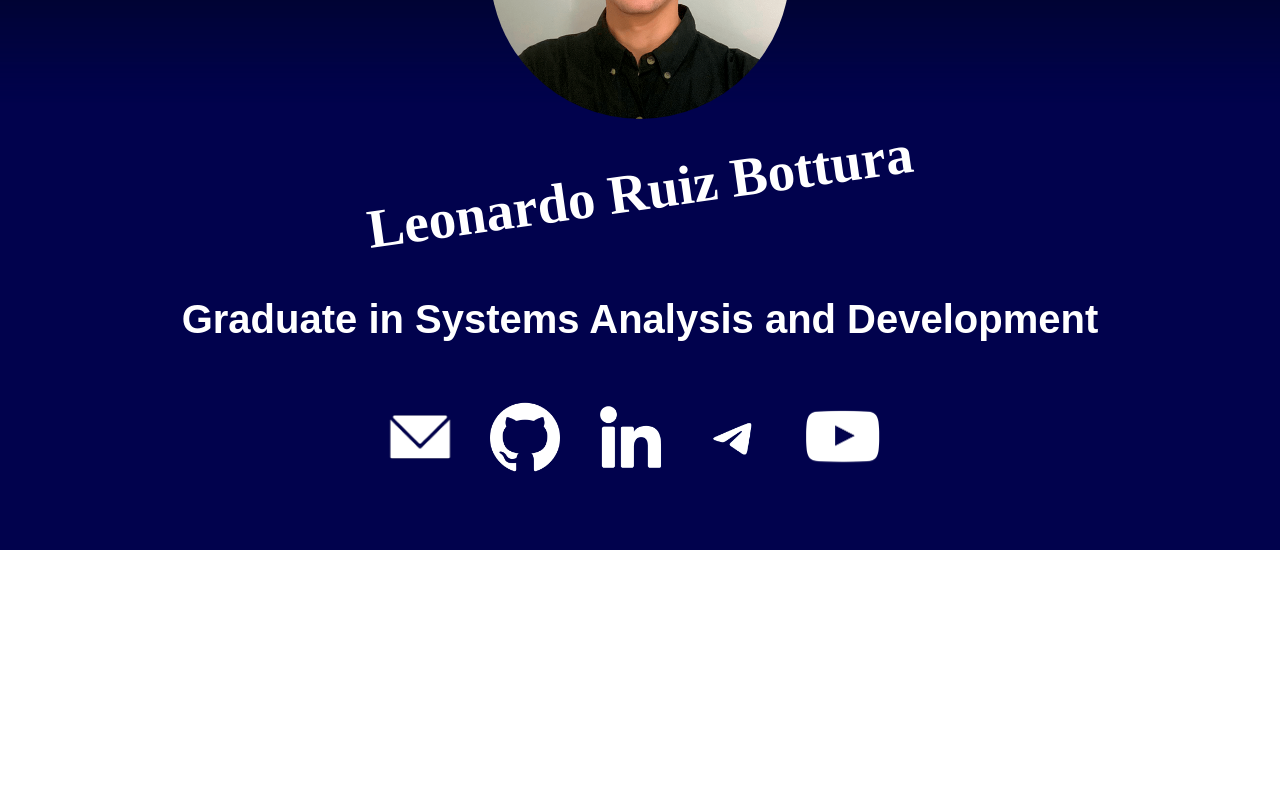
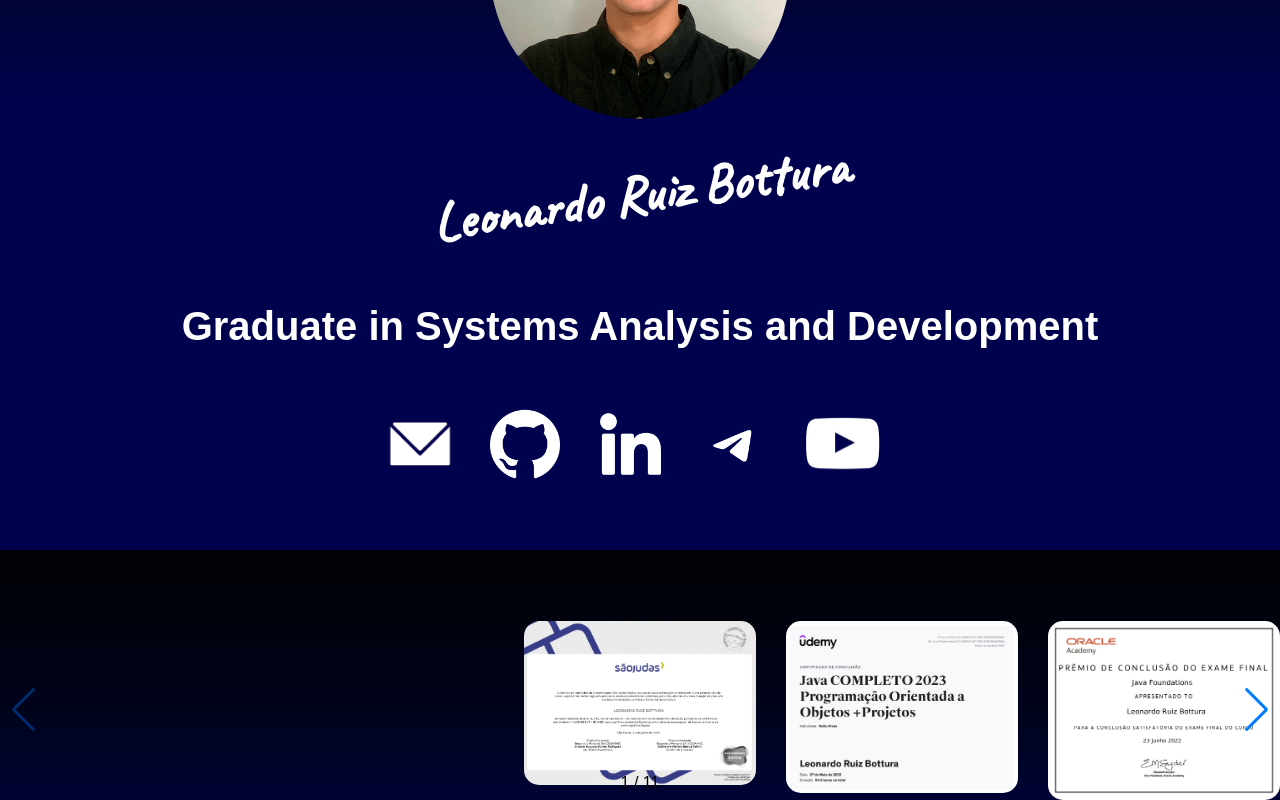
Before and after one commit to LeonardoRuizB/2023_Portifolio_Leonardo_Bottura_ADS, a React (Vite) app: page / in a window 1280 px wide. Shown: the part 250-1050 px from the top of the page. Before the commit the page ends 800 px from the top, so only its background shows below. Built offline with nearby package versions, Linux system fonts and the light colour scheme.

Commit message:
feat: styling css

```diff
--- a/index.html
+++ b/index.html
@@ -3,7 +3,13 @@
   <head>
     <meta charset="UTF-8" />
     <meta name="viewport" content="width=device-width, initial-scale=1.0" />
+
+    <meta name="viewport" content="width=device-width, initial-scale=1, maximum-scale=1, user-scalable=no">
+
     <link rel="shortcut icon" href="/src/assets/favion/favicon-dev.png" type="image/x-icon">k
+
+    <link rel="stylesheet" href="https://fonts.googleapis.com/css2?family=Caveat&display=swap">
+
     <title>Portifólio Leo Bottura - ReactJS</title>
   </head>
   <body>
--- a/src/App.jsx
+++ b/src/App.jsx
@@ -1,11 +1,13 @@
 import React from 'react';
 import ContainerTop from './Components/Top/Container-top';
+import Carousel from './Components/Carousel/Carousel';
 
 function App() {
 
   return (
     <>
       <ContainerTop />
+      <Carousel />
     </>
   )
 }
--- /dev/null
+++ b/src/Components/Carousel/Carousel.css
@@ -0,0 +1,20 @@
+.swiper {
+    width: 100%;
+    height: 100%;
+}
+
+.swiper-slide {
+    width: 100%;
+    height: 100%;
+    display: flex;
+    justify-content: center;
+    align-items: center;
+    border-radius: 15px;
+}
+
+.swiper-slide img {
+    display: block;
+    width: 100%;
+    height: 100%;
+    object-fit: cover;
+}
--- /dev/null
+++ b/src/Components/Carousel/Carousel.jsx
@@ -0,0 +1,119 @@
+import React, { useRef, useState } from 'react';
+import { Swiper, SwiperSlide } from 'swiper/react';
+
+import "./Carousel.css";
+import 'swiper/css/pagination';
+import 'swiper/css/navigation';
+import 'swiper/css';
+
+
+import { Pagination, Navigation } from 'swiper/modules';
+
+import slide_image_1 from "../../assets/certificates/USJT - Diploma Superior Análise e Desenvolvimento de Sistemas-1.png";
+import slide_image_2 from "../../assets/certificates/Udemy - Java Completo Programação orientada a objetos + Projetos-1.png";
+import slide_image_3 from "../../assets/certificates/Oracle - Java Foundations-1.png";
+import slide_image_4 from "../../assets/certificates/Oracle - Java Fundamentals-1.png";
+import slide_image_5 from "../../assets/certificates/Udemy - Microsserviços Java com Spring Boot e Spring Cloud-1.png";
+import slide_image_6 from "../../assets/certificates/Udemy - Aprenda Javascript, jQuery, Ajax e Json do Zero na Prática-1.png";
+import slide_image_7 from "../../assets/certificates/Google Cloud - Computing Foundations Academy-1.png";
+import slide_image_8 from "../../assets/certificates/AWS - Academy Cloud Foundations-1.png";
+import slide_image_9 from "../../assets/certificates/CertiProf - Scrum Foundation Professional Certificate SFPC-1.png";
+import slide_image_10 from "../../assets/certificates/Extensão - Logica de programação com python-1.png";
+import slide_image_11 from "../../assets/certificates/Extensão - Metodologias ágeis como melhorar a performance de seu projeto-1.png";
+
+function Carousel() {
+    const [swiperRef, setSwiperRef] = useState(null);
+
+    let appendNumber = 4;
+    let prependNumber = 1;
+
+    const prepend2 = () => {
+        swiperRef.prependSlide([
+            '<div class="swiper-slide">Slide ' + --prependNumber + '</div>',
+            '<div class="swiper-slide">Slide ' + --prependNumber + '</div>',
+        ]);
+    };
+
+    const prepend = () => {
+        swiperRef.prependSlide(
+            '<div class="swiper-slide">Slide ' + --prependNumber + '</div>'
+        );
+    };
+
+    const append = () => {
+        swiperRef.appendSlide(
+            '<div class="swiper-slide">Slide ' + ++appendNumber + '</div>'
+        );
+    };
+
+    const append2 = () => {
+        swiperRef.appendSlide([
+            '<div class="swiper-slide">Slide ' + ++appendNumber + '</div>',
+            '<div class="swiper-slide">Slide ' + ++appendNumber + '</div>',
+        ]);
+    };
+
+    return (
+        <div className='container-carousel'>
+            <Swiper
+                onSwiper={setSwiperRef}
+                slidesPerView={5}
+                centeredSlides={true}
+                spaceBetween={30}
+                pagination={{
+                    type: 'fraction',
+                }}
+                breakpoints={{
+                    1024: {
+                        slidesPerView: 5, // Reduz o número de slides em telas maiores
+                    },
+                    768: {
+                        slidesPerView: 1, // Reduz ainda mais em telas médias
+                    },
+                    480: {
+                        slidesPerView: 1, // Apenas um slide visível em dispositivos menores
+                    },
+                }}
+                navigation={true}
+                modules={[Pagination, Navigation]}
+                className="mySwiper"
+            >
+                <SwiperSlide className='swiper-slide'>
+                    <img src={slide_image_1} alt="Diploma Superior Análise e Desenvolvimento de Sistemas" />
+                </SwiperSlide>
+                <SwiperSlide className='swiper-slide'>
+                    <img src={slide_image_2} alt="Java Completo Programação orientada a objetos" />
+                </SwiperSlide>
+                <SwiperSlide className='swiper-slide'>
+                    <img src={slide_image_3} alt="Java Foundations" />
+                </SwiperSlide>
+                <SwiperSlide className='swiper-slide'>
+                    <img src={slide_image_4} alt="Java Fundamentals" />
+                </SwiperSlide>
+                <SwiperSlide className='swiper-slide'>
+                    <img src={slide_image_5} alt="Microsserviços Java com Spring Boot e Spring Cloud" />
+                </SwiperSlide>
+                <SwiperSlide className='swiper-slide'>
+                    <img src={slide_image_6} alt="Javascript, jQuery, Ajax e Json" />
+                </SwiperSlide>
+                <SwiperSlide className='swiper-slide'>
+                    <img src={slide_image_7} alt="Computing Foundations Academy" />
+                </SwiperSlide>
+                <SwiperSlide className='swiper-slide'>
+                    <img src={slide_image_8} alt="Academy Cloud Foundations" />
+                </SwiperSlide>
+                <SwiperSlide className='swiper-slide'>
+                    <img src={slide_image_9} alt="Scrum Foundation Professional Certificate" />
+                </SwiperSlide>
+                <SwiperSlide className='swiper-slide'>
+                    <img src={slide_image_10} alt="Logica de programação com python" />
+                </SwiperSlide>
+                <SwiperSlide className='swiper-slide'>
+                    <img src={slide_image_11} alt="Metodologias ágeis como melhorar a performance de seu projeto" />
+                </SwiperSlide>
+            </Swiper>
+        </div>
+    );
+}
+
+export default Carousel;
--- a/src/index.css
+++ b/src/index.css
@@ -50,21 +50,21 @@ body {
   text-align: center;
 }
 
-.swiper {
+.mySwiper {
   margin-top: 10%;
   width: 100%;
-  height: 100%;
+  height: 300px;
 }
 
 .swiper-slide {
   background-position: center;
   background-size: cover;
-  width: 350px;
+  height: 100%;
 }
 
 .swiper-slide img {
   display: block;
-  width: 100%;
+  height: 100%;
   border-radius: 15px;
 }
 
```
